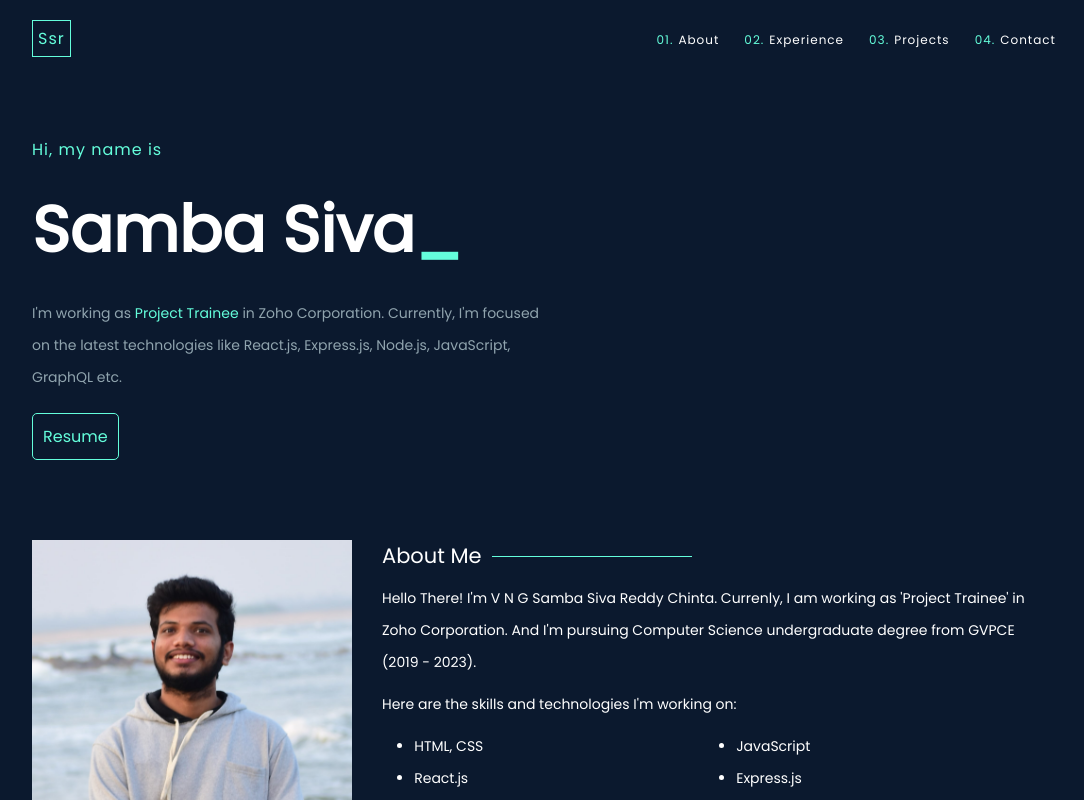
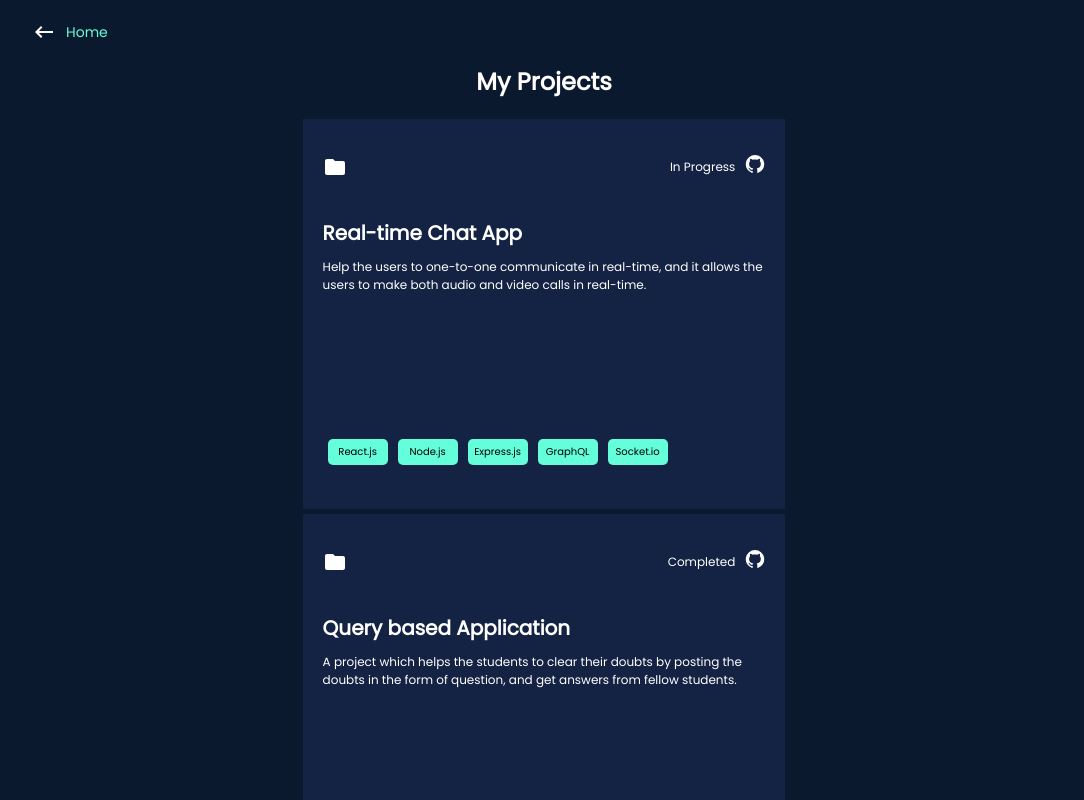
Before and after one commit to sambasivareddy-ch/sambasiva, a React (Create React App) app: page /projects in a window 1280 px wide. Shown: the top 800 px of the page, without its empty margins (96-1180 px from the left). Built offline with nearby package versions, Linux system fonts and the light colour scheme.

Commit message:
project page added

```diff
--- a/src/App.js
+++ b/src/App.js
@@ -1,23 +1,15 @@
 import React from 'react';
-import styles from './styles/app.module.css';
-
-import Navigation from './components/Navigation';
-import Intro from './components/Intro';
-import About from './components/About';
-import Education from './components/Education';
-import Experience from './components/Experience';
-import Projects from './components/Projects';
-import Contact from './components/Contact';
+import { Route, Routes } from 'react-router-dom';
+import ProjectPage from './pages/ProjectPage';
+import Main from './pages/Main';
 
 const App = () => {
   return (
-    <div className={styles['app']}>
-      <Navigation />
-      <Intro />
-      <About />
-      <Experience />
-      <Projects />
-      <Contact />
+    <div>
+      <Routes>
+        <Route path='/' element={<Main />} exact />
+        <Route path='/projects' element={<ProjectPage />} exact />
+      </Routes>
     </div>
   );
 }
--- a/src/components/Projects.js
+++ b/src/components/Projects.js
@@ -1,5 +1,5 @@
 import React from 'react';
-
+import { Link } from 'react-router-dom';
 import styles from '../styles/page.module.css';
 import Project from './Project';
 
@@ -38,6 +38,11 @@ const Projects = () => {
                     })
                 }
             </div>
+            <div className={styles['view-more__wrapper']}>
+                <button className={styles['view-more__btn']}>
+                        <Link to="/projects">View More</Link>
+                </button>
+            </div>
         </div>
     )
 }
--- /dev/null
+++ b/src/pages/Main.js
@@ -0,0 +1,23 @@
+import styles from "../styles/app.module.css";
+
+import Navigation from "../components/Navigation";
+import Intro from "../components/Intro";
+import About from "../components/About";
+import Experience from "../components/Experience";
+import Projects from "../components/Projects";
+import Contact from "../components/Contact";
+
+const Main = () => {
+    return (
+        <div className={styles["app"]}>
+            <Navigation />
+            <Intro />
+            <About />
+            <Experience />
+            <Projects />
+            <Contact />
+        </div>
+    );
+};
+
+export default Main;
--- /dev/null
+++ b/src/pages/ProjectPage.js
@@ -0,0 +1,58 @@
+import React from "react";
+import { Link } from "react-router-dom";
+import styles from "../styles/projectpage.module.css";
+import Project from "../components/Project";
+import KeyboardBackspaceIcon from "@mui/icons-material/KeyboardBackspace";
+
+const projects_arr = [
+    {
+        project_name: "Real-time Chat App",
+        gitlink: "https://github.com/samba-chinta/realtime-chat-app",
+        description:
+            "Help the users to one-to-one communicate in real-time, and it allows the users to make both audio and video calls in real-time.",
+        skills: ["React.js", "Node.js", "Express.js", "GraphQL", "Socket.io"],
+        status: "In Progress",
+    },
+    {
+        project_name: "Query based Application",
+        gitlink:
+            "https://github.com/samba-chinta/question_and_answer_website_client",
+        description:
+            "A project which helps the students to clear their doubts by posting the doubts in the form of question, and get answers from fellow students.",
+        skills: ["React.js", "Node.js", "Express.js", "REST"],
+        status: "Completed",
+    },
+    {
+        project_name: "Control of Photo Sharing over social network",
+        gitlink: "https://github.com/samba-chinta/mini-2",
+        description:
+            "A project to provide privacy while posting in Social Media, by using facial recognition we send the users a notification to confirm whether to accept/not.",
+        skills: ["React.js", "Node.js", "Express.js", "REST", "ML", "Flask"],
+        status: "Completed",
+    },
+];
+
+const ProjectPage = (props) => {
+    return (
+        <div className={styles["project-page__wrapper"]}>
+            <Link to="/" className={styles['home-link']} fontSize="small">
+                <KeyboardBackspaceIcon /> Home
+            </Link>
+            <div className={styles["projects-wrapper"]} id="projects">
+                <h2 className={styles["title"]}>My Projects</h2>
+                <div className={styles["projects-list"]}>
+                    {projects_arr.map((pro) => {
+                        return (
+                            <Project
+                                project_details={pro}
+                                key={Math.random()}
+                            />
+                        );
+                    })}
+                </div>
+            </div>
+        </div>
+    );
+};
+
+export default ProjectPage;
--- a/src/styles/page.module.css
+++ b/src/styles/page.module.css
@@ -270,6 +270,34 @@
     font-size: 12px;
 }
 
+.view-more__wrapper {
+    width: 100%;
+    display: grid;
+    place-items: center;
+}
+
+.view-more__btn {
+    width: fit-content;
+    outline: none;
+    border: solid 1px var(--cyan-color);
+    padding: 15px;
+    border-radius: 5px;
+}
+
+.view-more__btn a{
+    text-decoration: none;
+    color: var(--cyan-color);
+}
+
+.view-more__btn:hover {
+    background-color: var(--cyan-color);
+}
+
+.view-more__btn:hover a {
+    color: #000000;
+    background-color: transparent;
+}
+
 /* @media screen and (max-width: 599px) {
     .my-img {
         display: none;
--- /dev/null
+++ b/src/styles/projectpage.module.css
@@ -0,0 +1,31 @@
+.project-page__wrapper {
+    width: 80%;
+    margin: 20px auto;
+    font-family: var(--font-family-pop);
+}
+
+.home-link {
+    text-decoration: none;
+    margin: 10px 0;
+    display: flex;
+    align-items: center;
+    font-size: 14px;
+    color: var(--cyan-color);
+    gap: 10px;
+}
+
+.home-link:hover {
+    color: #FFFFFF;
+}
+
+.projects-wrapper {
+    margin: 20px 0;
+}
+
+.title {
+    text-align: center;
+}
+
+.projects-list {
+    margin: 20px;
+}
```
